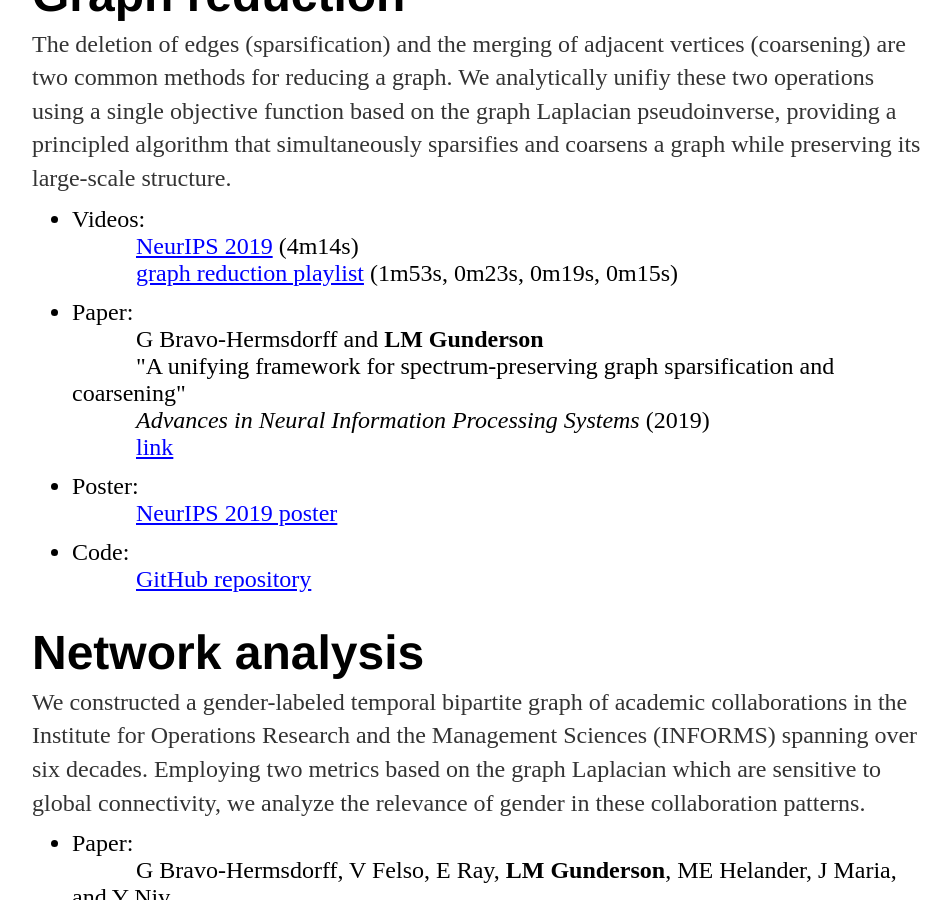
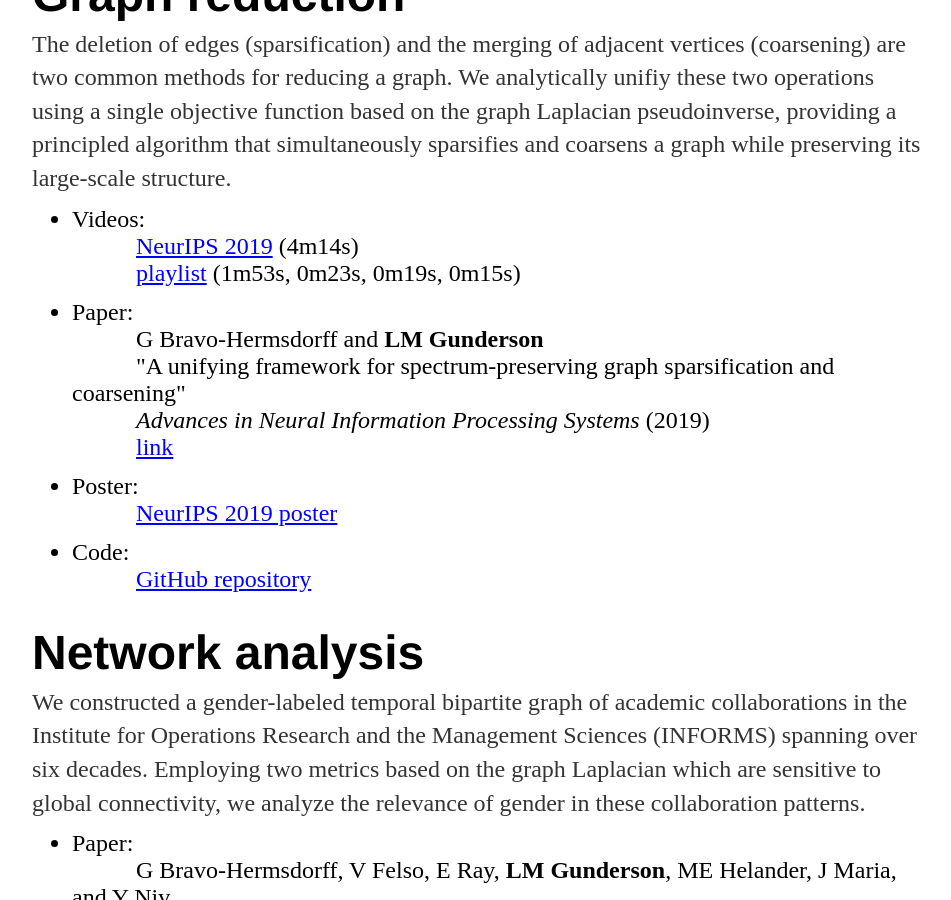
Before and after one commit to LeeMGunderson/LeeMGunderson.github.io, a Jekyll site: the page built from research/index.html, in a window 1280 px wide and 900 px high, scrolled down 669 px. Shown: the whole window, without its empty margins (160-1111 px from the left). Built offline with Jekyll 4.4.1, drawn with Linux system fonts in a browser that asks for light colours.

Commit message:
Update index.html

```diff
--- a/research/index.html
+++ b/research/index.html
@@ -29,7 +29,7 @@ title: Research
 				<br>
 				<a href="https://www.youtube.com/watch?v=xTAPZbQlq3A" target="_blank" style="margin-left:64px; text-decoration:underline; color:blue">NeurIPS 2019</a> (4m14s)
 				<br>
-				<a href="https://www.youtube.com/playlist?list=PLmfiQcz2q6d3sZutLri4ZAIDLqM_4K1p-" target="_blank" style="margin-left:64px; text-decoration:underline; color:blue;">graph reduction playlist</a> (1m53s, 0m23s, 0m19s, 0m15s)
+				<a href="https://www.youtube.com/playlist?list=PLmfiQcz2q6d3sZutLri4ZAIDLqM_4K1p-" target="_blank" style="margin-left:64px; text-decoration:underline; color:blue;">playlist</a> (1m53s, 0m23s, 0m19s, 0m15s)
 				<br>
 			</li>
 			<li style="font-size:24px; margin-bottom:12px;";>Paper:
```
